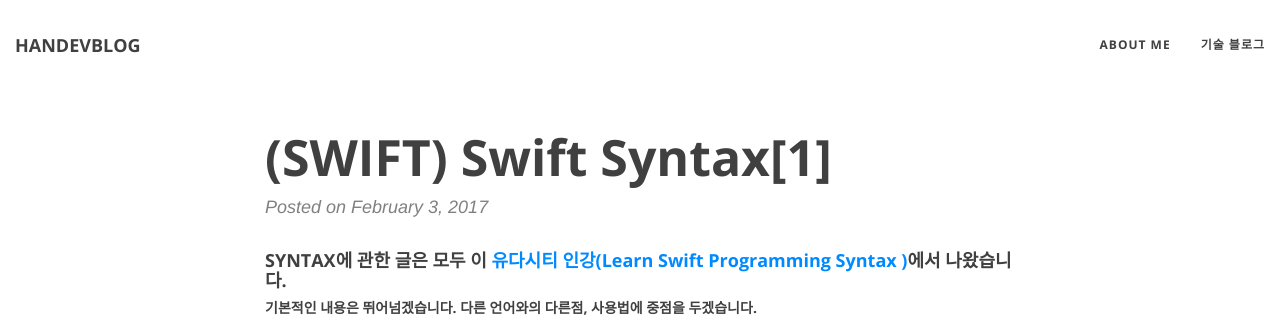
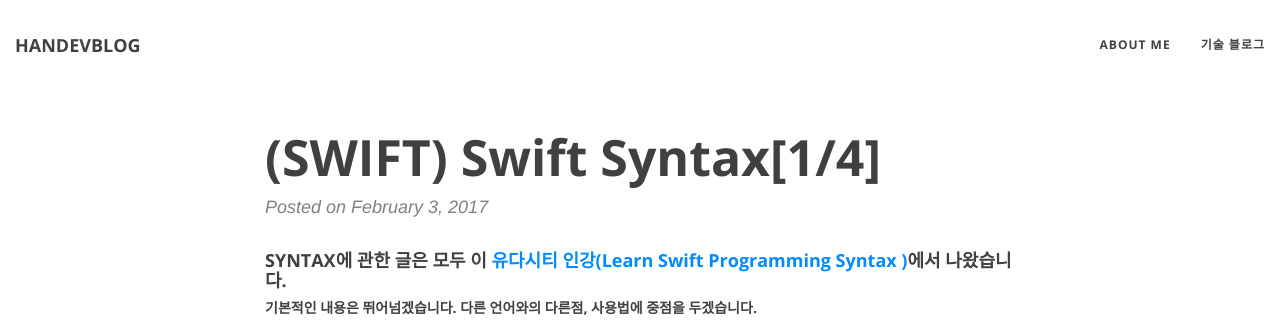
Before and after one commit to hanjungv/hanjungv.github.io, a Jekyll site: the page built from _posts/2017-02/03/2017-02-03-3_Swift_Swift_Syntax1.markdown, in a window 1280 px wide and 900 px high. Shown: the top 330 px of the window. Built offline with Jekyll 4.4.1, drawn with Linux system fonts in a browser that asks for light colours; nearby versions of some CDN libraries; comment, search, counter and statistics services are not loaded.

Commit message:
post update

```diff
--- a/_posts/2017-02/03/2017-02-03-3_Swift_Swift_Syntax1.markdown
+++ b/_posts/2017-02/03/2017-02-03-3_Swift_Swift_Syntax1.markdown
@@ -1,7 +1,7 @@
 ---
 
 layout: post
-title: "(SWIFT) Swift Syntax[1]"
+title: "(SWIFT) Swift Syntax[1/4]"
 category: SWIFT
 
 ---
--- a/_posts/2017-02/04/2017-02-04-1_Swift_Swift_Syntax2.markdown
+++ b/_posts/2017-02/04/2017-02-04-1_Swift_Swift_Syntax2.markdown
@@ -1,7 +1,7 @@
 ---
 
 layout: post
-title: "(SWIFT) Swift Syntax[2]"
+title: "(SWIFT) Swift Syntax[2/4]"
 category: SWIFT
 
 ---
--- a/_posts/2017-02/04/2017-02-04-2_Swift_Swift_Syntax3.markdown
+++ b/_posts/2017-02/04/2017-02-04-2_Swift_Swift_Syntax3.markdown
@@ -1,7 +1,7 @@
 ---
 
 layout: post
-title: "(SWIFT) Swift Syntax[3]"
+title: "(SWIFT) Swift Syntax[3/4]"
 category: SWIFT
 
 ---
--- a/_posts/2017-02/05/2017-02-05-1_Swift_Swift_Syntax1.markdown
+++ b/_posts/2017-02/05/2017-02-05-1_Swift_Swift_Syntax4.markdown
@@ -1,7 +1,7 @@
 ---
 
 layout: post
-title: "(SWIFT) Swift Syntax[4]"
+title: "(SWIFT) Swift Syntax[4/4]"
 category: SWIFT
 
 ---
--- a/_posts/2017-02/08/2017-02-08-2_Swift_RealmTodo1.markdown
+++ b/_posts/2017-02/08/2017-02-08-2_Swift_RealmTodo1.markdown
@@ -1,7 +1,7 @@
 ---
 
 layout: post
-title: "(Swift) Realm 이용해서 Todo App 만들기"
+title: "(Swift) Realm 이용해서 Todo App 만들기[1]"
 category: SWIFT
 
 ---
```
